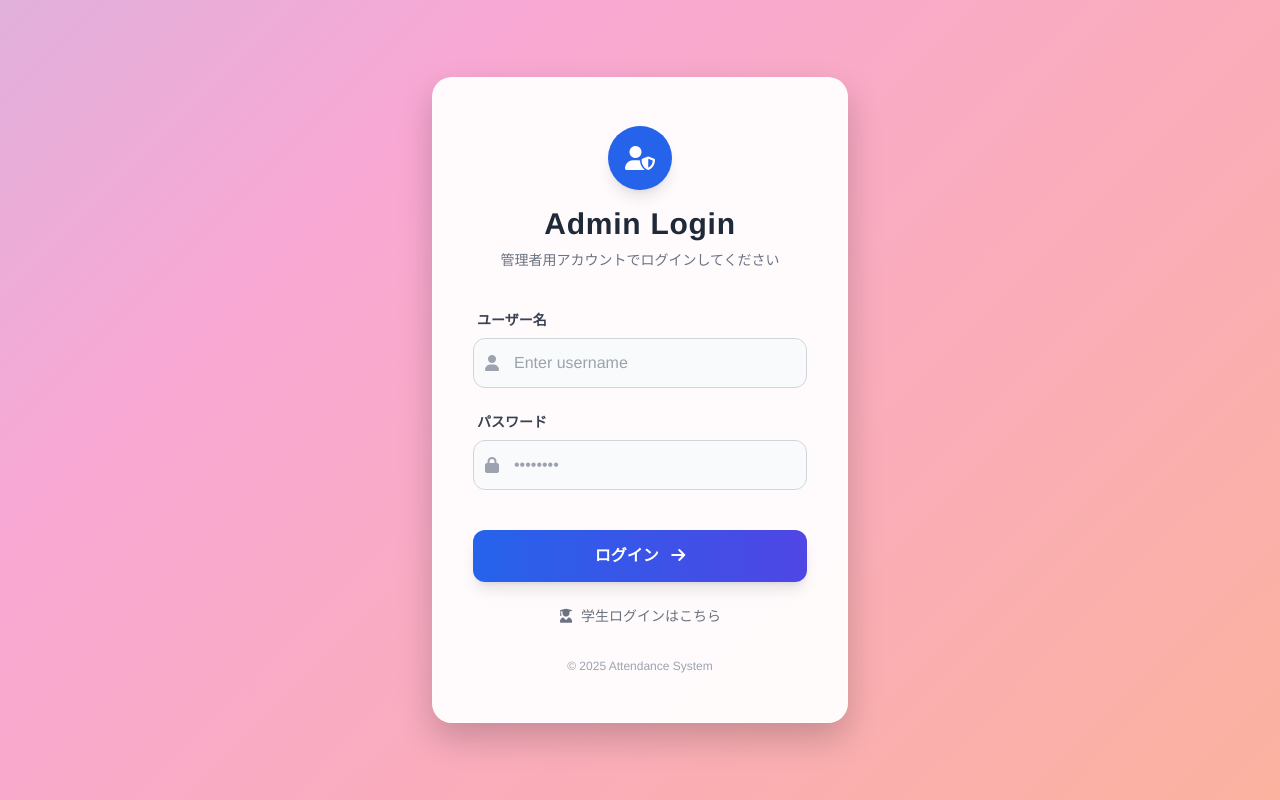
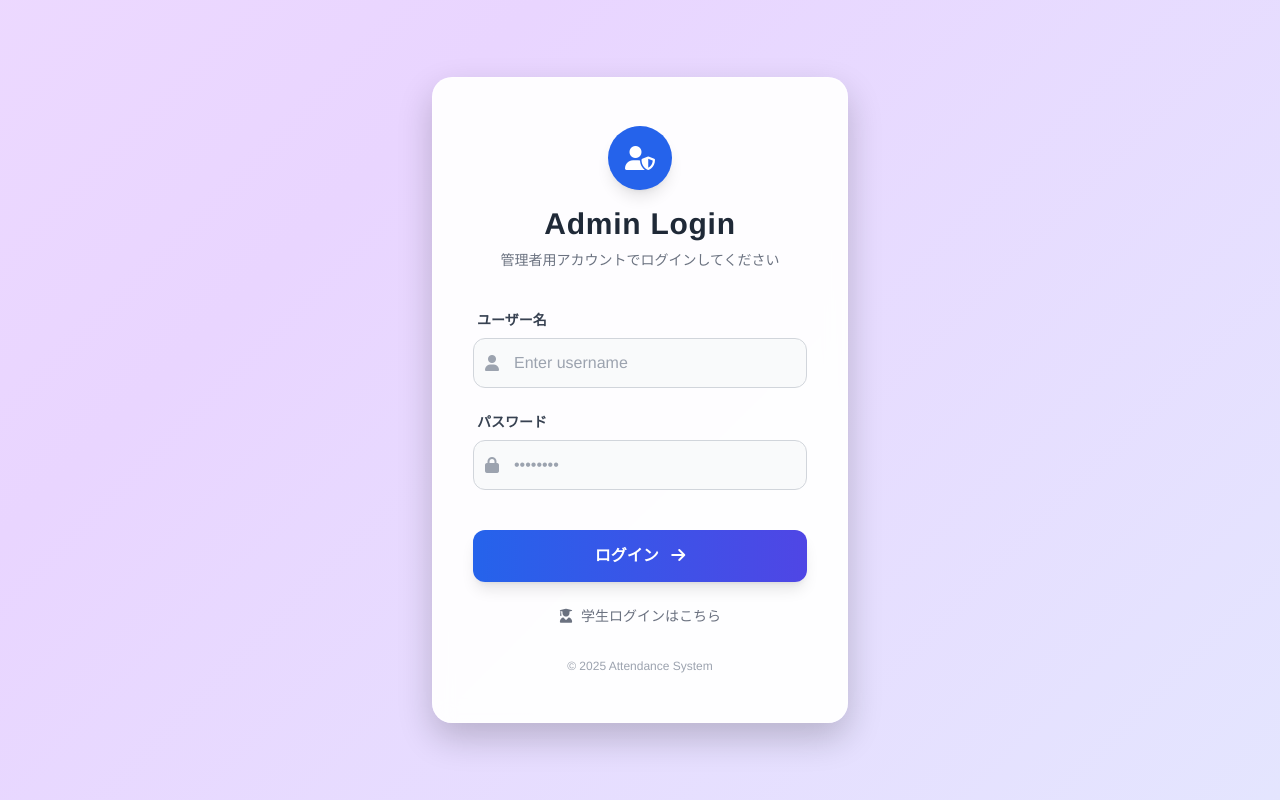
Before and after one commit to tea859/linebot-attendance, a Flask app: page /login in a window 1280 px wide. Run offline with Flask 3, Linux system fonts and the light colour scheme; some libraries are stand-ins or nearby versions.

Commit message:
Update login.html

```diff
--- a/templates/login.html
+++ b/templates/login.html
@@ -9,7 +9,7 @@
     <style>
         /* 動く背景グラデーション */
         body {
-            background: linear-gradient(-45deg, #fdba74, #f9a8d4, #7dd3fc, #6ee7b7);
+            background: linear-gradient(-45deg, #e0f2fe, #e9d5ff, #fae8ff, #f0f9ff);
             background-size: 400% 400%;
             animation: gradientBG 15s ease infinite;
             height: 100vh;
```
